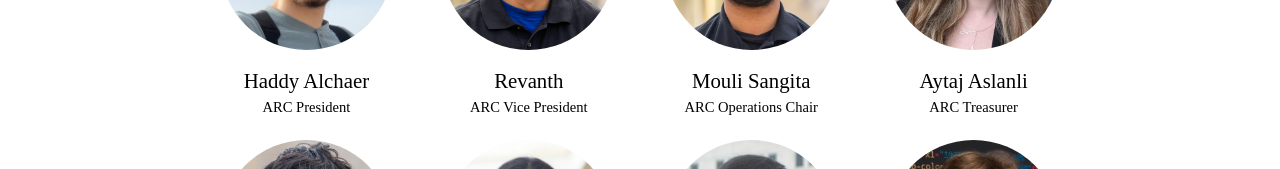
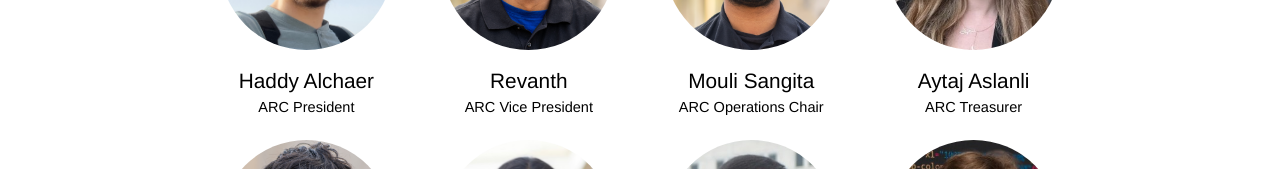
Before and after one commit to purdue-arc/website3.0, a React (Vite) app: page /about in a window 1280 px wide. Shown: the part 528-697 px from the top of the page. Built offline with nearby package versions, Linux system fonts and the light colour scheme; a web font is replaced by a local one.

Commit message:
fixed font, and made new style for team page

```diff
--- a/src/components/AboutRise/Main.css
+++ b/src/components/AboutRise/Main.css
@@ -166,13 +166,13 @@ th {
 .team-member:hover {
     box-shadow: inset 0 0 50px #fff,
         /* inner white */
-    inset 20px 0 80px #f0f,
+    /* inset 20px 0 80px #f0f, */
         /* inner left magenta short */
-    inset -20px 0 80px #0ff,
+    /* inset -20px 0 80px #0ff, */
         /* inner right cyan short */
-    inset 20px 0 300px #f0f,
+    /* inset 20px 0 300px #f0f, */
         /* inner left magenta broad */
-    inset -20px 0 300px #0ff,
+    /* inset -20px 0 300px #0ff, */
         /* inner right cyan broad */
     0 0 50px #fff,
         /* outer white */
--- a/src/components/AboutRise/Member.jsx
+++ b/src/components/AboutRise/Member.jsx
@@ -18,8 +18,8 @@ function Member({ img, name, role, offset, zoom, link }) {
             <div className="image-container">
                 <img src={img} alt="ARC Member" style={imageStyle}/>
             </div>
-            <h1>{name}</h1>
-            <p>{role}</p>
+            <h1 className = "font-sans">{name}</h1>
+            <p className='font-sans'>{role}</p>
         </div>
     );
 }
```
